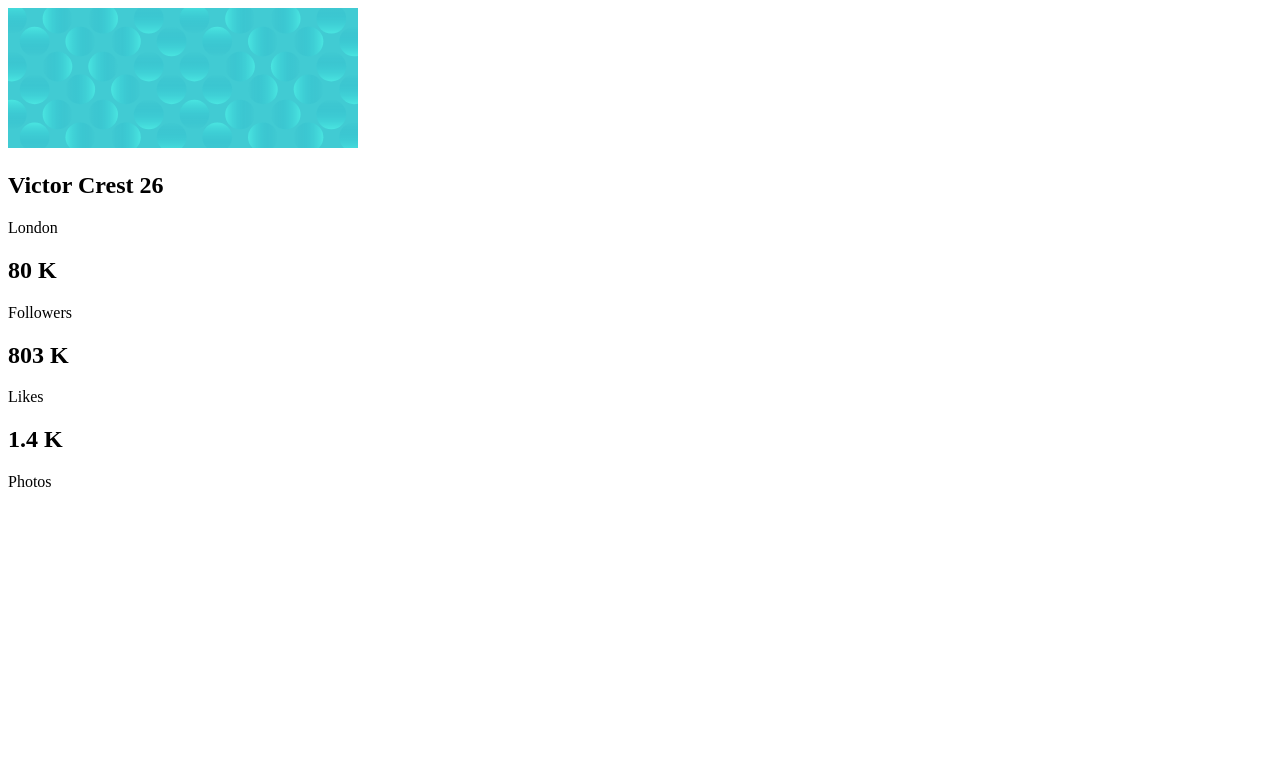
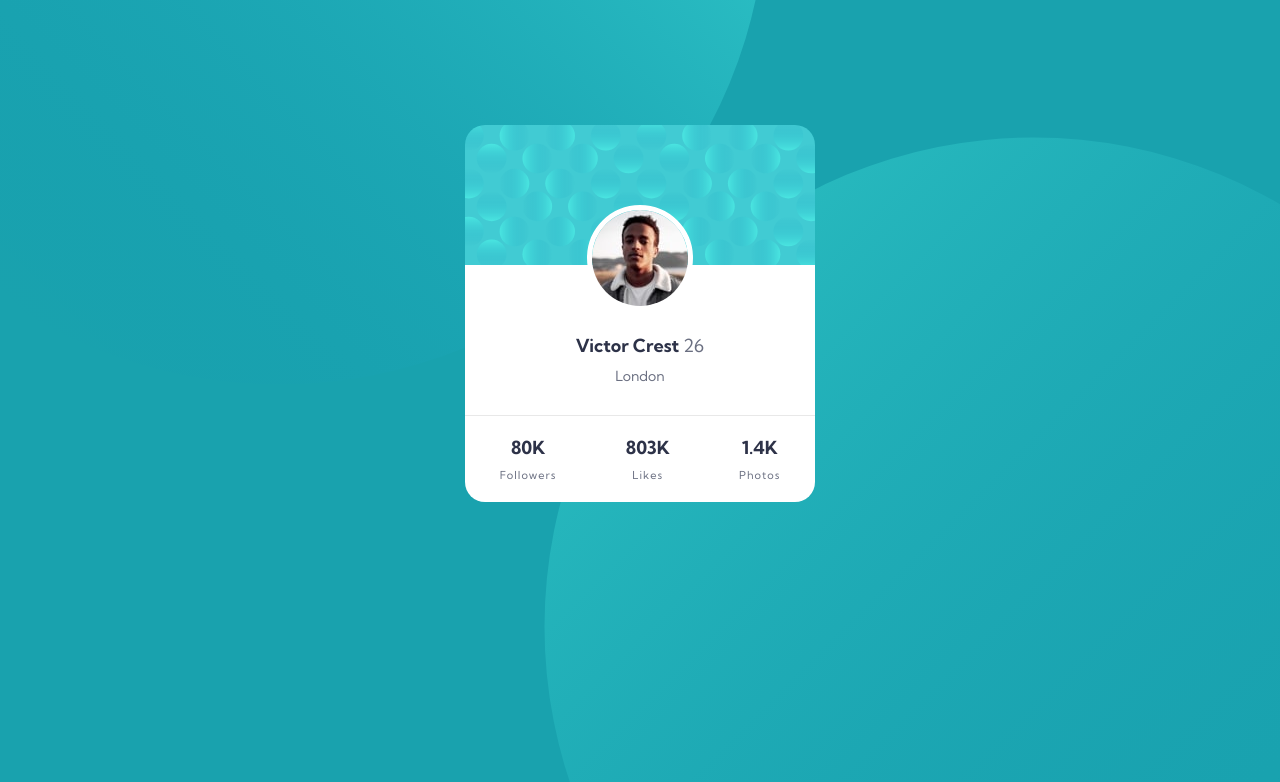
Before and after one commit to jesusmigueldelacruz/profile-card-component, a plain HTML site: page index.html in a window 1280 px wide. Drawn offline with Linux system fonts and the light colour scheme.

Commit message:
estructura y estilos

```diff
--- a/css/styles.css
+++ b/css/styles.css
@@ -0,0 +1,72 @@
+:root {
+  --dark-cyan: hsl(185, 75%, 39%);
+  --very-dark-blue: hsl(229, 23%, 23%);
+  --dark-grayish-blue: hsl(227, 10%, 46%);
+}
+* {
+  margin: 0;
+  padding: 0;
+  box-sizing: border-box;
+}
+html {
+  font-size: 62.5%;
+  font-family: "Kumbh Sans", sans-serif;
+}
+
+body {
+  background-color: var(--dark-cyan);
+  background-image: url(../images/bg-pattern-top.svg),
+    url(../images/bg-pattern-bottom.svg);
+  background-repeat: no-repeat;
+  background-position: left -70% top 130%, right -80% bottom 130%;
+  padding: 20px;
+  padding-top: 125px;
+}
+.card {
+  background: #fff url(../images/bg-pattern-card.svg) repeat-x;
+  border-radius: 20px;
+  text-align: center;
+  max-width: 350px;
+  overflow: hidden;
+  margin: 0 auto;
+  padding-top: 80px;
+}
+.photo {
+  border-radius: 50%;
+  border: solid 5px white;
+}
+.name {
+  color: var(--very-dark-blue);
+  font-size: 1.8rem;
+  font-weight: 700;
+  margin-top: 20px;
+}
+.age {
+  font-weight: 400;
+  color: var(--dark-grayish-blue);
+}
+.place {
+  color: var(--dark-grayish-blue);
+  font-size: 1.4rem;
+  margin-top: 10px;
+  margin-bottom: 30px;
+  font-weight: 400;
+}
+.stats {
+  display: flex;
+  justify-content: space-around;
+  border-top: solid 1px #e8e8e8;
+  padding: 20px 0;
+}
+.amount {
+  font-size: 1.8rem;
+  font-weight: 700;
+  margin-bottom: 9px;
+  color: var(--very-dark-blue);
+}
+.class {
+  font-size: 1.1rem;
+  font-weight: 400;
+  color: var(--dark-grayish-blue);
+  letter-spacing: 1px;
+}
--- a/index.html
+++ b/index.html
@@ -9,33 +9,38 @@
       href="./images/favicon-32x32.png"
       type="image/x-icon"
     />
+    <link rel="stylesheet" href="./css/styles.css" />
+    <link rel="preconnect" href="https://fonts.gstatic.com" />
+    <link
+      href="https://fonts.googleapis.com/css2?family=Kumbh+Sans:wght@400;700&display=swap"
+      rel="stylesheet"
+    />
+
     <title>Frontend Mentor | Profile card component</title>
   </head>
   <body>
-    <div>
-      <section class="cover-page">
-        <img src="./images/bg-pattern-card.svg" alt="cover-page" />
-      </section>
-      <section>
-        <h1>Victor Crest <span>26</span></h1>
-        <p>London</p>
-      </section>
-      <section class="metrics">
+    <div class="card">
+      <img
+        class="photo"
+        src="./images/image-victor.jpg"
+        alt="foto-de-victor-crest"
+      />
+      <h1 class="name">Victor Crest <span class="age">26</span></h1>
+      <p class="place">London</p>
+      <div class="stats">
         <div>
-          <div>
-            <h2>80 K</h2>
-            <p>Followers</p>
-          </div>
-          <div>
-            <h2>803 K</h2>
-            <p>Likes</p>
-          </div>
-          <div>
-            <h2>1.4 K</h2>
-            <p>Photos</p>
-          </div>
+          <h2 class="amount">80K</h2>
+          <p class="class">Followers</p>
         </div>
-      </section>
+        <div>
+          <h2 class="amount">803K</h2>
+          <p class="class">Likes</p>
+        </div>
+        <div>
+          <h2 class="amount">1.4K</h2>
+          <p class="class">Photos</p>
+        </div>
+      </div>
     </div>
   </body>
 </html>
```
